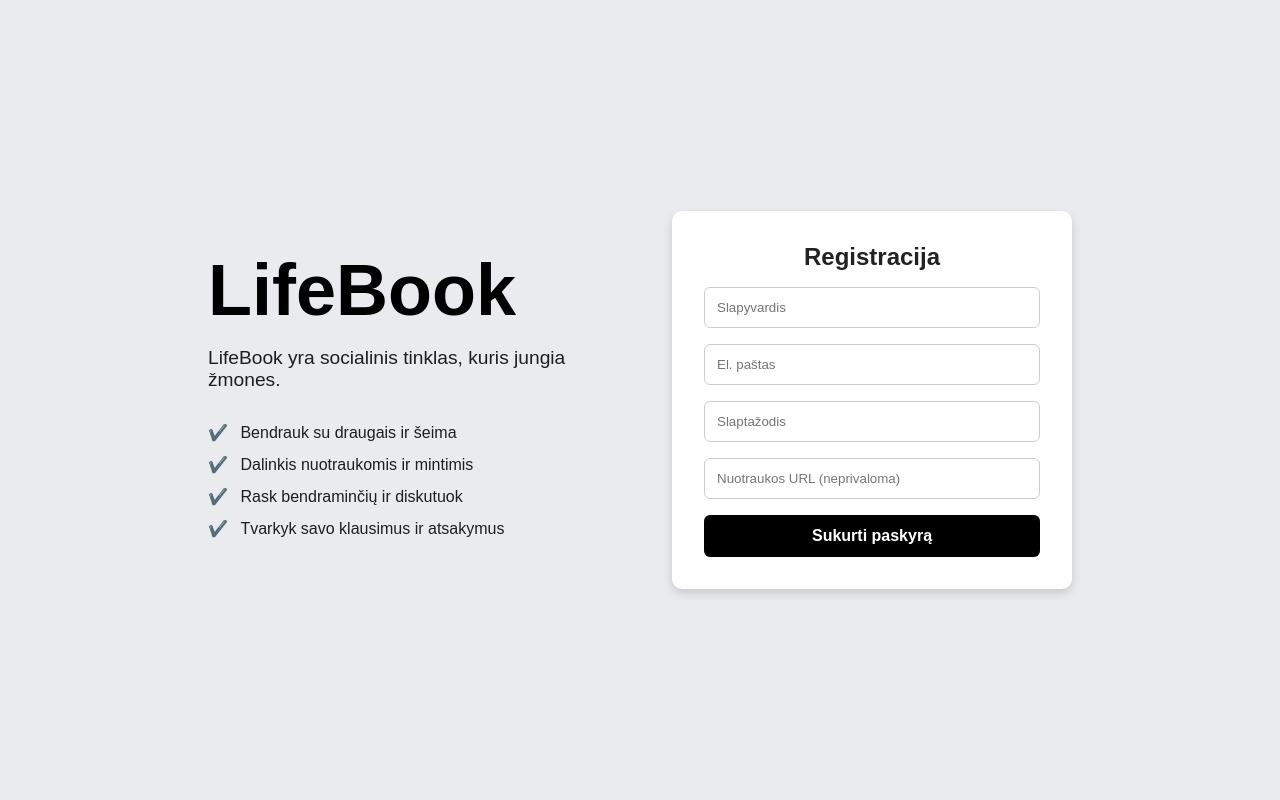
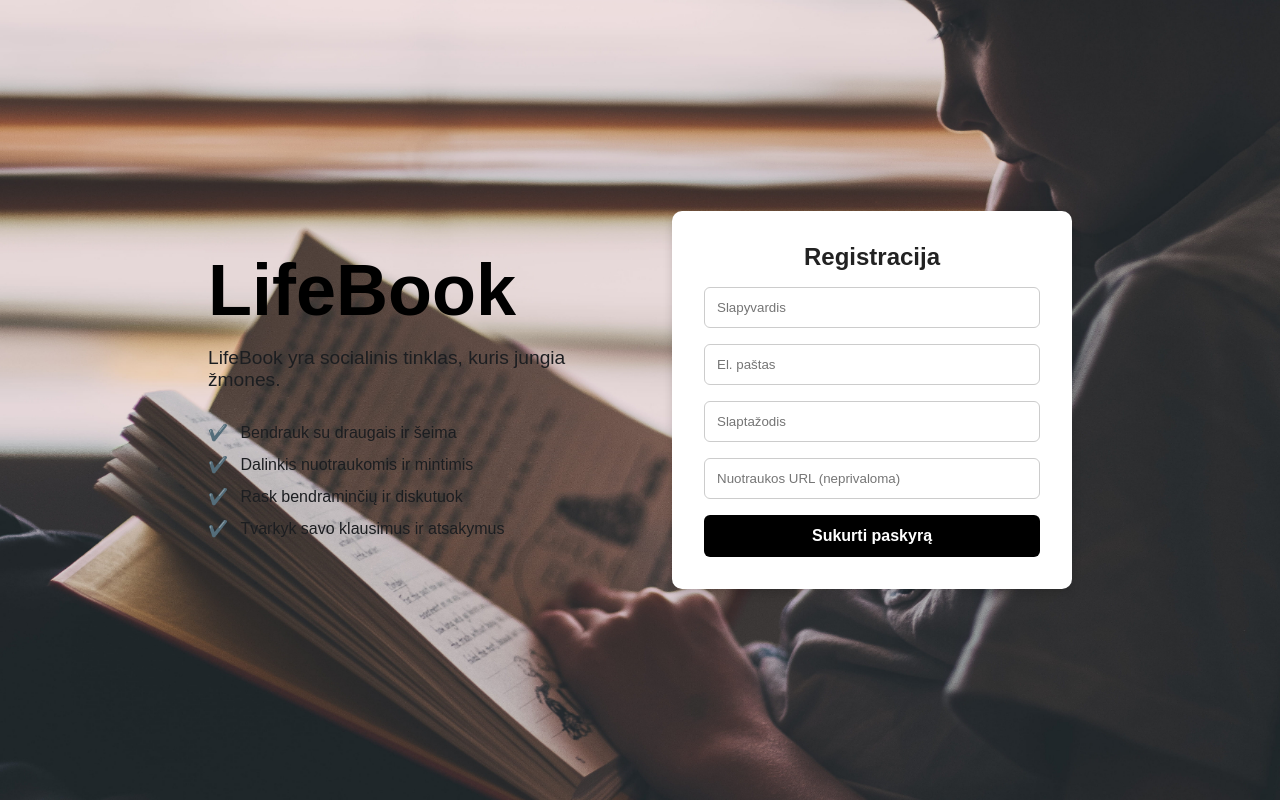
Before and after one commit to fAntomlt/baigiamasisdarbas, a React (Vite) app: page /register in a window 1280 px wide. Built offline with nearby package versions, Linux system fonts and the light colour scheme.

Commit message:
Background changed into a picture

```diff
--- a/src/pages/RegisterPage.jsx
+++ b/src/pages/RegisterPage.jsx
@@ -1,6 +1,7 @@
 import React from 'react';
 import styled from 'styled-components';
 import RegisterForm from '../components/organisms/RegisterForm';
+import registerWallpaper from '../assets/wallpaper2.jpg'
 
 const Wrapper = styled.div`
   display: flex;
@@ -8,7 +9,9 @@ const Wrapper = styled.div`
   align-items: center;
   min-height: 100vh;
   padding: 4rem 2rem;
-  background-color: #e9ebee;
+  background-image: url(${registerWallpaper});
+  background-size: cover;
+  background-position: center;
   font-family: Arial, sans-serif;
   gap: 4rem;
 `;
```
Also changed, not shown: src/assets/wallpaper2.jpg (added).
